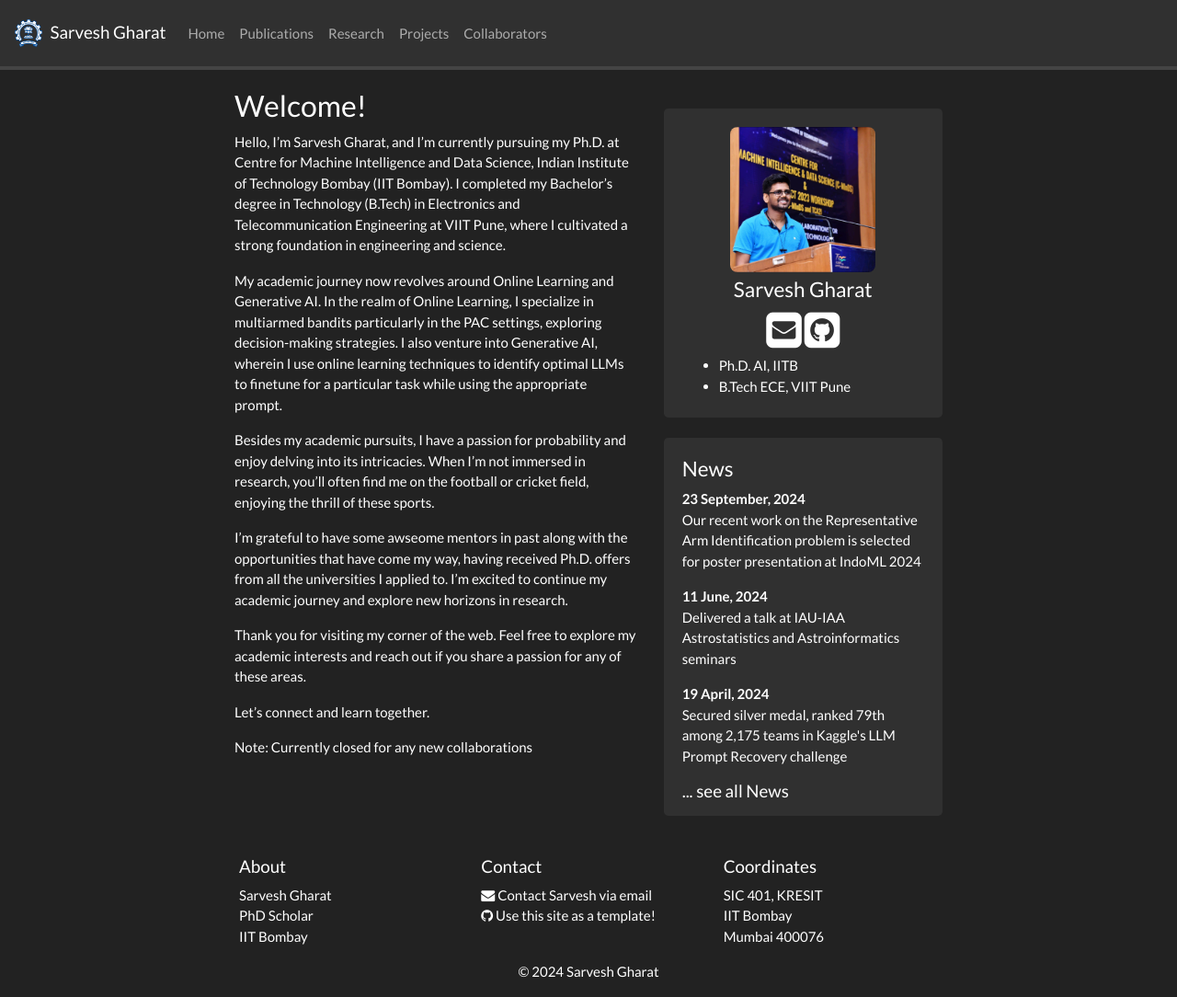
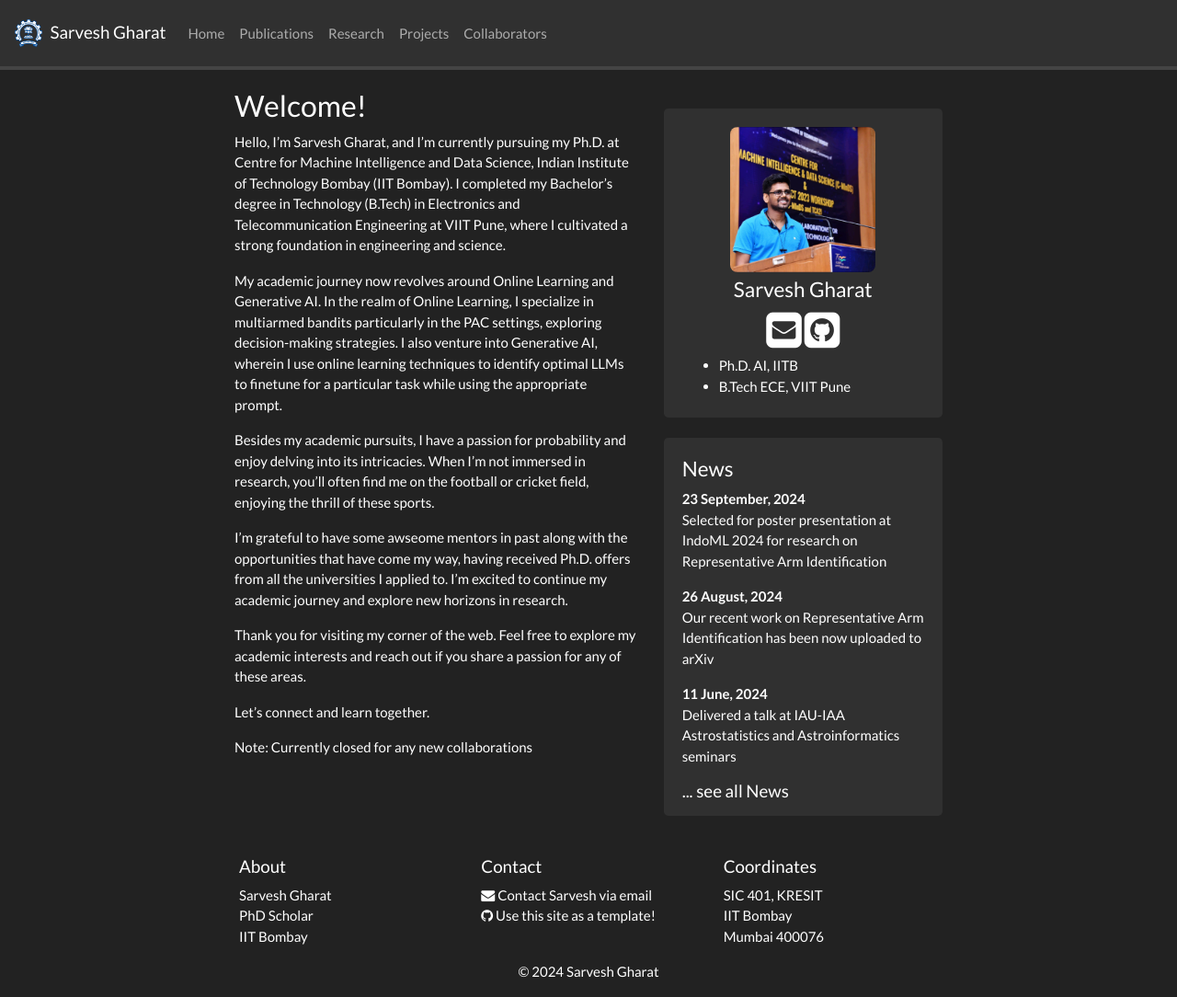
Before and after one commit to SarveshVGharat/SarveshVGharat.github.io, a Jekyll site: the page built from _pages/home.md, in a window 1280 px wide and 1084 px high. Shown: the whole window at 92% size. Built offline with Jekyll 4.4.1, drawn with Linux system fonts in a browser that asks for light colours; nearby versions of some CDN libraries; a style sheet for code colours, icons or effects is not loaded.

Commit message:
Update news.yml

```diff
--- a/_data/news.yml
+++ b/_data/news.yml
@@ -1,5 +1,8 @@
 - date: 23 September, 2024
-  headline: "Our recent work on the Representative Arm Identification problem is selected for poster presentation at IndoML 2024"
+  headline: "Selected for poster presentation at IndoML 2024 for research on Representative Arm Identification"
+
+- date: 26 August, 2024
+  headline: "Our recent work on Representative Arm Identification has been now uploaded to arXiv"
 
 - date: 11 June, 2024
   headline: "Delivered a talk at IAU-IAA Astrostatistics and Astroinformatics seminars"
```
